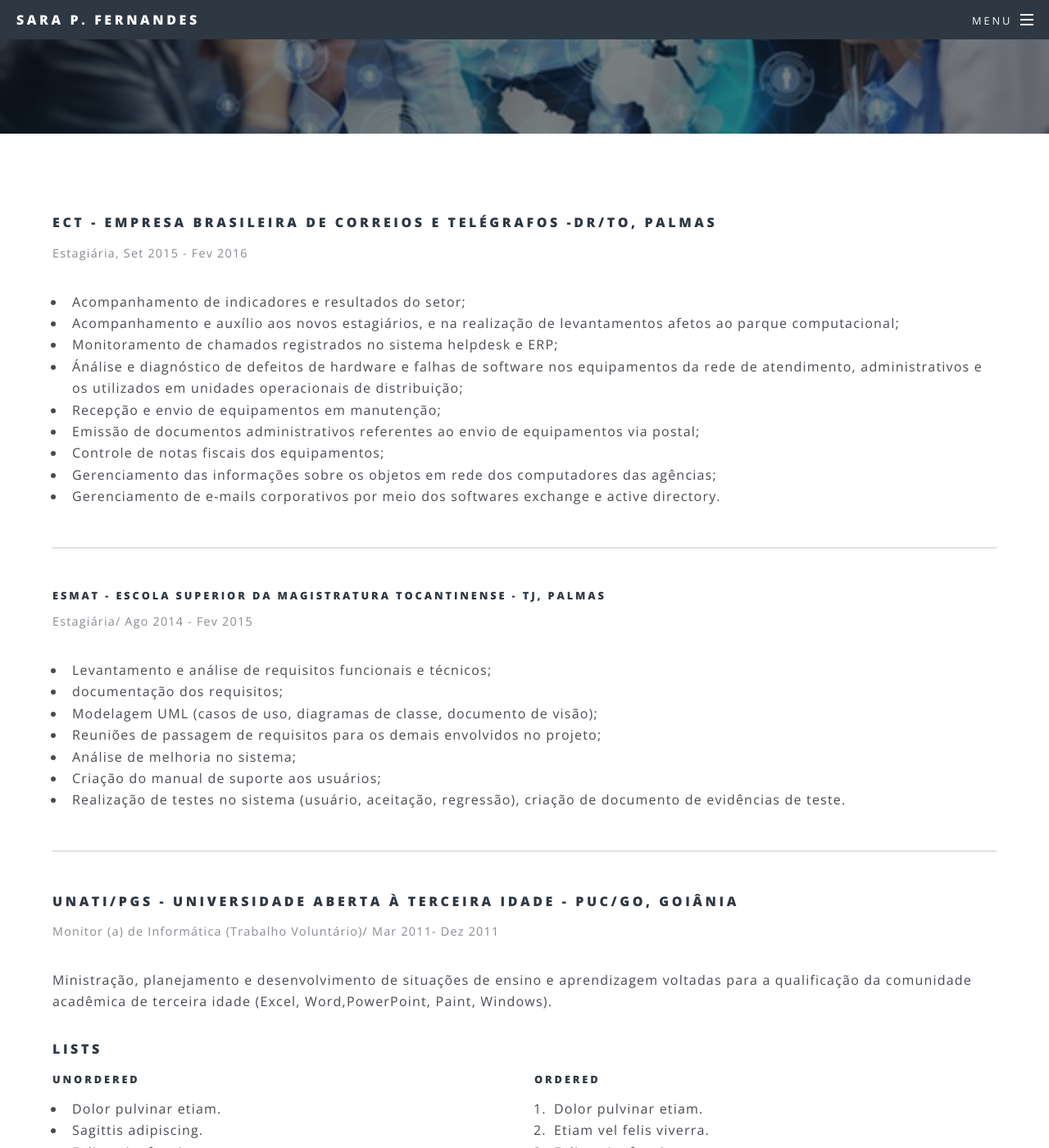
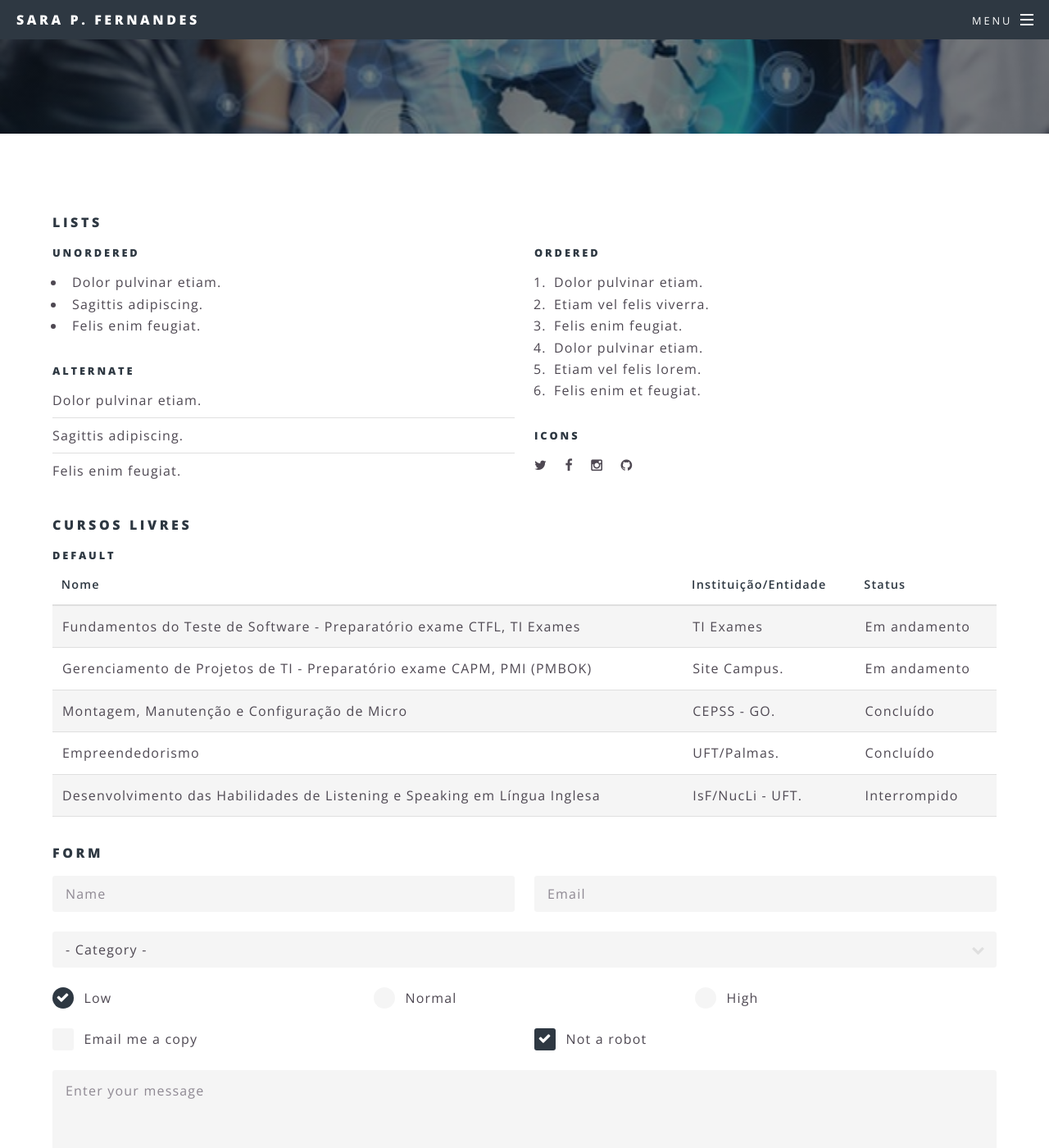
Before and after one commit to SaraFernandes/sarafernandes.github.io_sfdhgdfg, a Jekyll site: the page built from outras.html, in a window 1280 px wide and 1400 px high, scrolled down 230 px. Shown: the whole window at 82% size. Built offline with Jekyll 4.4.1, drawn with Linux system fonts in a browser that asks for light colours.

```diff
--- a/index.html
+++ b/index.html
@@ -93,7 +93,7 @@
 						<div class="inner">
 							<header>
 								<h5>Minha Frase</h5>
-								<blockquote>Fringilla nisl. Donec accumsan interdum nisi, quis tincidunt felis sagittis eget tempus euismod. Vestibulum ante ipsum primis in faucibus vestibulum. Blandit adipiscing eu felis iaculis volutpat ac adipiscing accumsan faucibus. Vestibulum ante ipsum primis in faucibus lorem ipsum dolor sit amet nullam adipiscing eu felis.</blockquote>
+								<blockquote>Acredite em Deus, pois sem Ele você não é nada e nada pode fazer, acredite em você, porque não és obra do acaso. Lute sempre e acredite em todas essas coisas. Imagine a história que gostaria para a sua vida. Não imponha limites para a sua vontade. Pensar grande é um passo obrigatório para quem deseja ir mais longe. Haverá dias em que eles parecerão distantes, e outros em que estarão perto de ser conquistados. Mas, o mais importante é manter a Fé e a expectativa ... Que no futuro eles se tornarão realidade.</blockquote>
 							</header>
 							<ul class="actions vertical">
 								<li><a href="#" class="button fit special">Analista de Requisitos/Teste de Software</a></li>
--- a/outras.html
+++ b/outras.html
@@ -2,58 +2,6 @@
 layout: page
 title: Outras
 ---
-			<section>
-			<!--	<h4>Text</h4>
-				<p>This is <b>bold</b> and this is <strong>strong</strong>. This is <i>italic</i> and this is <em>emphasized</em>.
-				This is <sup>superscript</sup> text and this is <sub>subscript</sub> text.
-				This is <u>underlined</u> and this is code: <code>for (;;) { ... }</code>. Finally, <a href="#">this is a link</a>.</p>
-				<hr /> -->
-				<header>
-					<h4>ECT - Empresa Brasileira de Correios e Telégrafos -DR/TO, Palmas</h4>
-					<p>Estagiária, Set 2015 - Fev 2016</p>
-				</header>
-					<div class="12u 12u$(medium)">
-						<ul>
-							<li>Acompanhamento de indicadores e resultados do setor;</li>
-							<li>Acompanhamento e auxílio aos novos estagiários, e na realização de levantamentos afetos ao parque computacional;</li>
-							<li>Monitoramento de chamados registrados no sistema helpdesk e ERP;</li>
-							<li>Ánálise e diagnóstico de defeitos de hardware e falhas de software nos equipamentos da rede de atendimento, administrativos e os utilizados em unidades operacionais de distribuição;</li>
-							<li>Recepção e envio de equipamentos em manutenção;</li>
-							<li>Emissão de documentos administrativos referentes ao envio de equipamentos via postal;</li>
-							<li>Controle de notas fiscais dos equipamentos;</li>
-							<li>Gerenciamento das informações sobre os objetos em rede dos computadores das agências;</li>
-							<li>Gerenciamento de e-mails corporativos por meio dos softwares exchange e active directory.</li>
-						</ul>
-					</div>
-
-<hr />
-				<header>
-					<h5>ESMAT - Escola Superior da Magistratura Tocantinense - TJ, Palmas</h5>
-					<p>Estagiária/ Ago 2014 - Fev 2015</p>
-				</header>
-					<div class="12u 12u$(medium)">
-						<ul>
-							<li>Levantamento e análise de requisitos funcionais e técnicos;</li>
-							<li>documentação dos requisitos;</li>
-							<li>Modelagem UML (casos de uso, diagramas de classe, documento de visão);</li>
-							<li>Reuniões de passagem de requisitos para os demais envolvidos no projeto;</li>
-							<li>Análise de melhoria no sistema;</li>
-							<li>Criação do manual de suporte aos usuários;</li>
-							<li>Realização de testes no sistema (usuário, aceitação, regressão), criação de documento de evidências de teste.</li>
-						</ul>
-					</div>
-
-<hr />
-					<header>
-						<h4>UNATI/PGS - Universidade Aberta à Terceira Idade - PUC/GO, Goiânia</h4>
-						<p>Monitor (a) de Informática (Trabalho Voluntário)/ Mar 2011- Dez 2011</p>
-					</header>
-					<p>Ministração, planejamento e desenvolvimento de situações de ensino e aprendizagem voltadas para a qualificação da comunidade acadêmica de terceira idade (Excel, Word,PowerPoint, Paint, Windows).</p>
-
-
-
-
-	</section>
 	<section>
 		<h4>Lists</h4>
 				<div class="row">
@@ -193,13 +141,12 @@
 			</section>
 			<section>
 				<h4>Certificados</h4>
-				<h5>Fit</h5>
 				<div class="box alt">
 					<div class="row uniform 50%">
 						<!--<div class="12u"><span class="image fit"><img src="images/banner.jpg" alt="" /></span></div>-->
-						<div class="4u"><span class="image fit"><img src="images/pic01.jpg" alt="" /></span></div>
-						<div class="4u"><span class="image fit"><img src="images/pic02.jpg" alt="" /></span></div>
-						<div class="4u"><span class="image fit"><img src="images/pic03.jpg" alt="" /></span></div>
+						<div class="4u"><span class="image fit"><img src="images/cert11.png" alt="" /></span></div>
+						<div class="4u"><span class="image fit"><img src="images/cert11.png" alt="" /></span></div>
+						<div class="4u"><span class="image fit"><img src="images/cert11.png" alt="" /></span></div>
 						<div class="4u"><span class="image fit"><img src="images/pic03.jpg" alt="" /></span></div>
 						<div class="4u"><span class="image fit"><img src="images/pic02.jpg" alt="" /></span></div>
 						<div class="4u"><span class="image fit"><img src="images/pic01.jpg" alt="" /></span></div>
```
Also changed, not shown: images/cert1.png (added), images/cert2.png (added), 1 other file.
